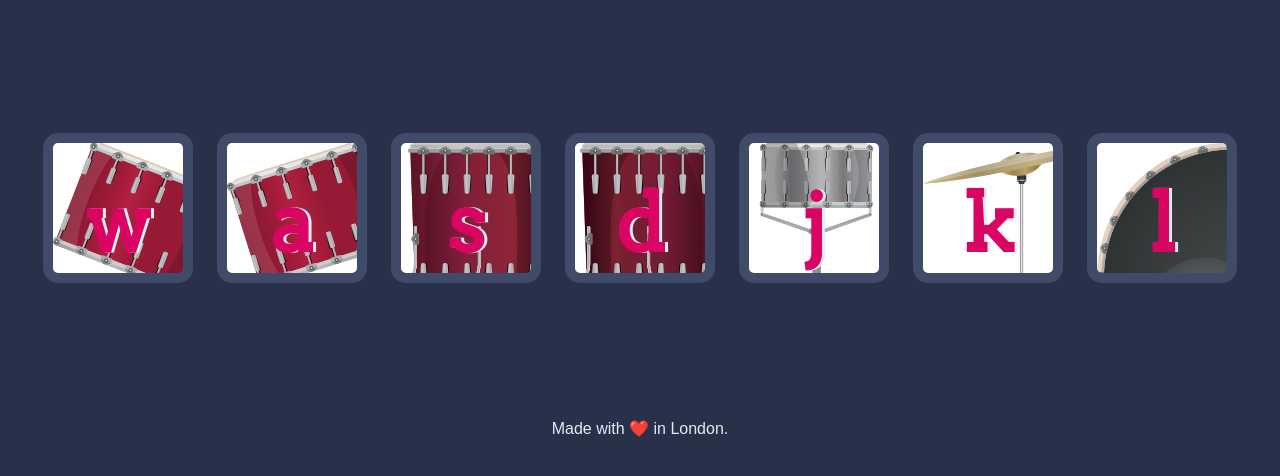
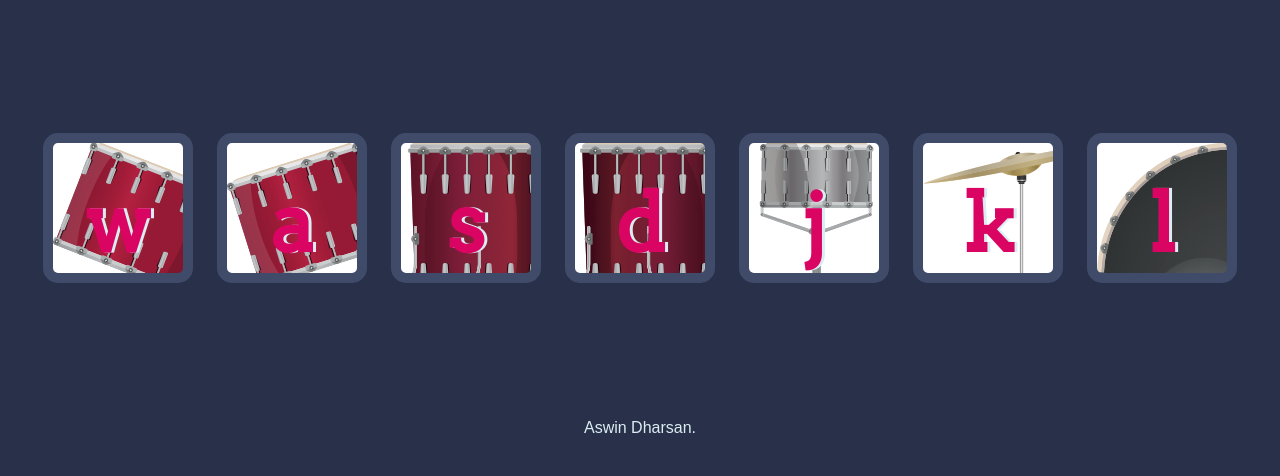
Before and after one commit to Aswindharsan/Practice_7, a plain HTML site: page index.html in a window 1280 px wide. Shown: the part 156-632 px from the top of the page. Drawn offline with Linux system fonts and the light colour scheme.

Commit message:
Update index.html

```diff
--- a/index.html
+++ b/index.html
@@ -23,7 +23,7 @@
 
 
   <footer>
-    Made with ❤️ in London.
+    Aswin Dharsan.
   </footer>
   <script src="index.js" charset="utf-8"></script>
 </body>
```
